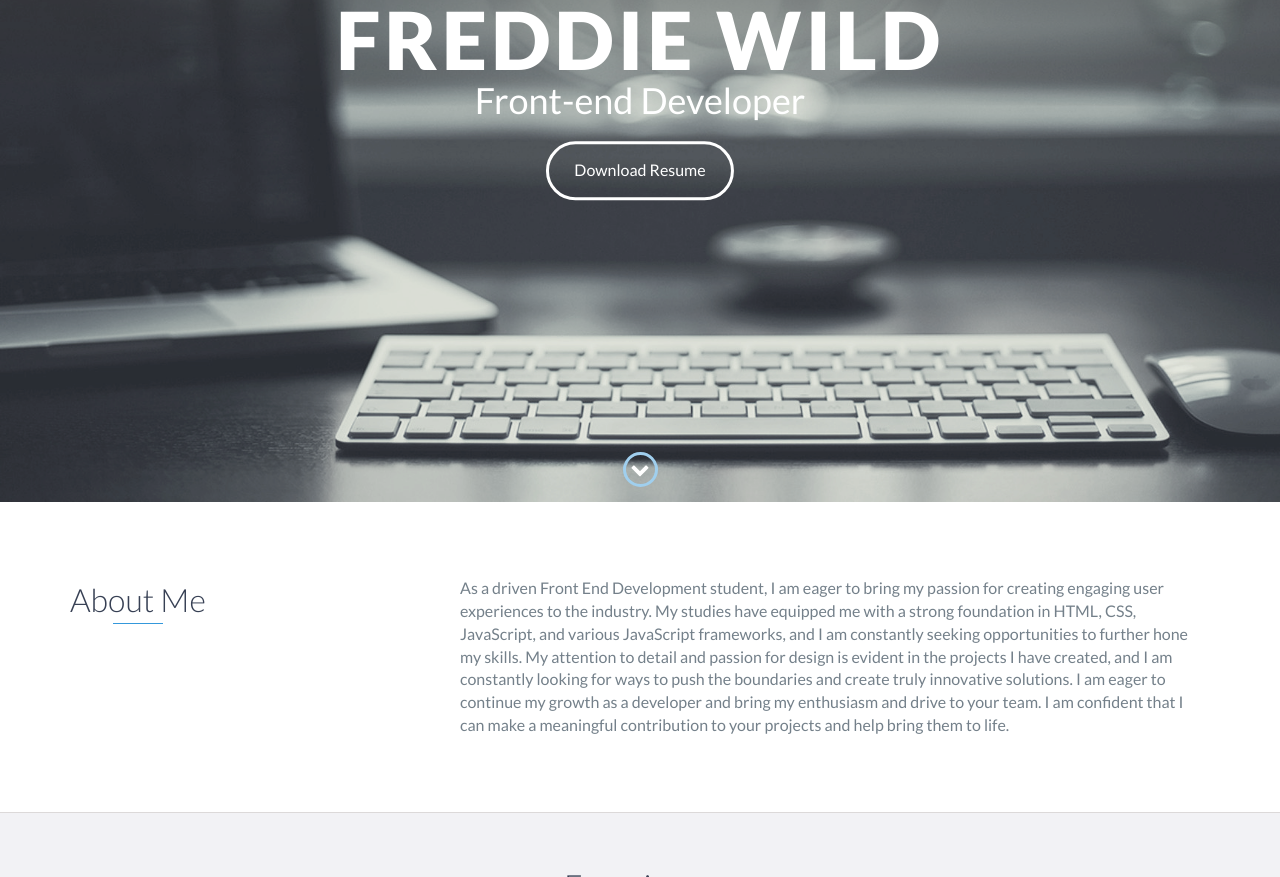
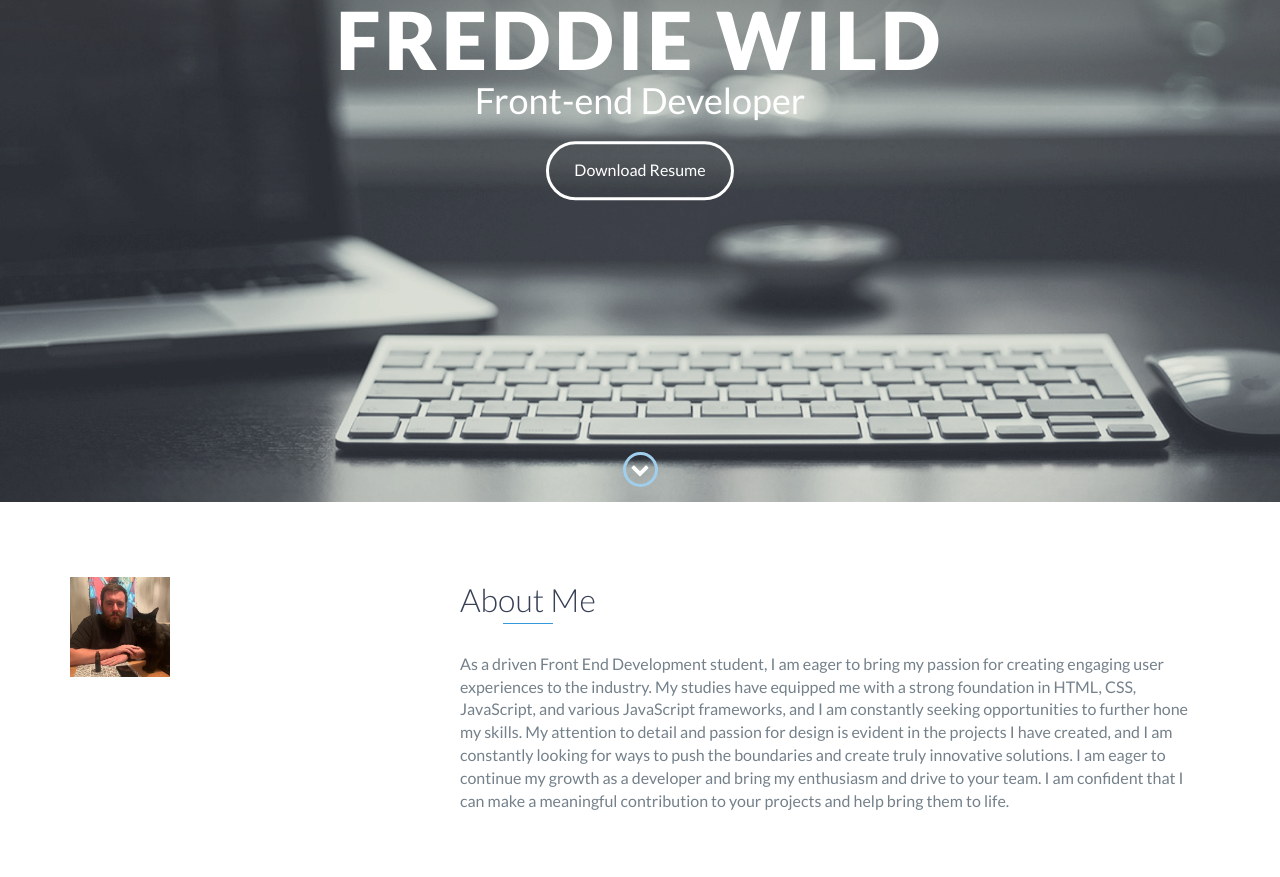
Before and after one commit to Sohmsss/Sohmsss.github.io, a website: page index.html in a window 1280 px wide. Shown: the part 298-1175 px from the top of the page. Drawn offline with nearby package versions, Linux system fonts and the light colour scheme.

Commit message:
added image
added image

```diff
--- a/index.html
+++ b/index.html
@@ -69,8 +69,12 @@
         <div class="container">
             <div class="row">
                 <div class="col-md-4">
+                    <img src="../Sohmsss.github.io/images/freddiewild.jpeg" style="border: radius 50%; height: 100px; width:auto">
+                </div>
+                <div class="col-md-4">
                     <h2 class="heading">About Me</h2>
                 </div>
+
                 <div class="col-md-8">
                     <p>
                         As a driven Front End Development student, I am eager to bring my passion for creating engaging user experiences to the industry. My studies have equipped me with a strong foundation in HTML, CSS, JavaScript, and various JavaScript frameworks, and I am constantly seeking opportunities to further hone my skills. My attention to detail and passion for design is evident in the projects I have created, and I am constantly looking for ways to push the boundaries and create truly innovative solutions. I am eager to continue my growth as a developer and bring my enthusiasm and drive to your team. I am confident that I can make a meaningful contribution to your projects and help bring them to life.
```
Also changed, not shown: images/freddiewild.jpeg (added).
